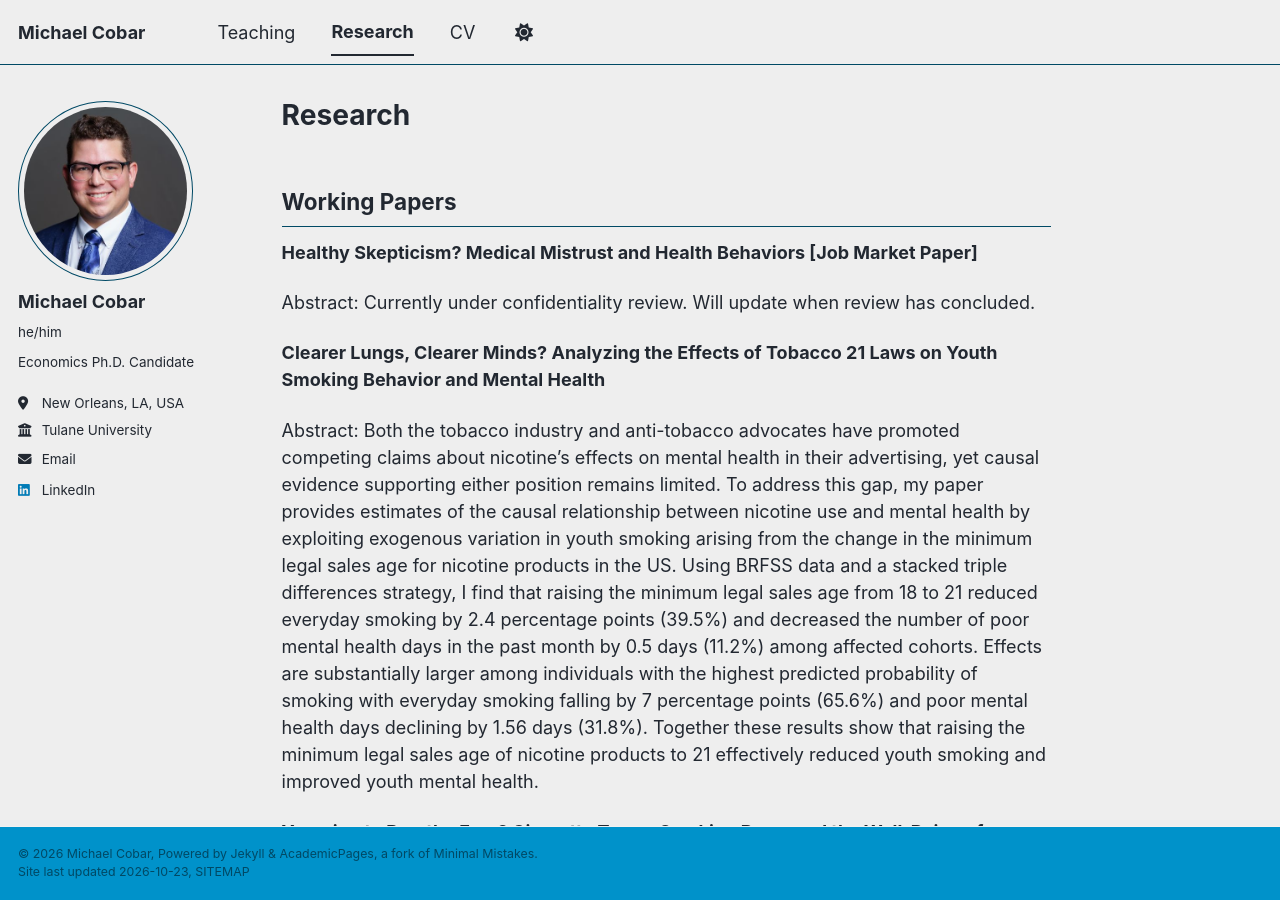
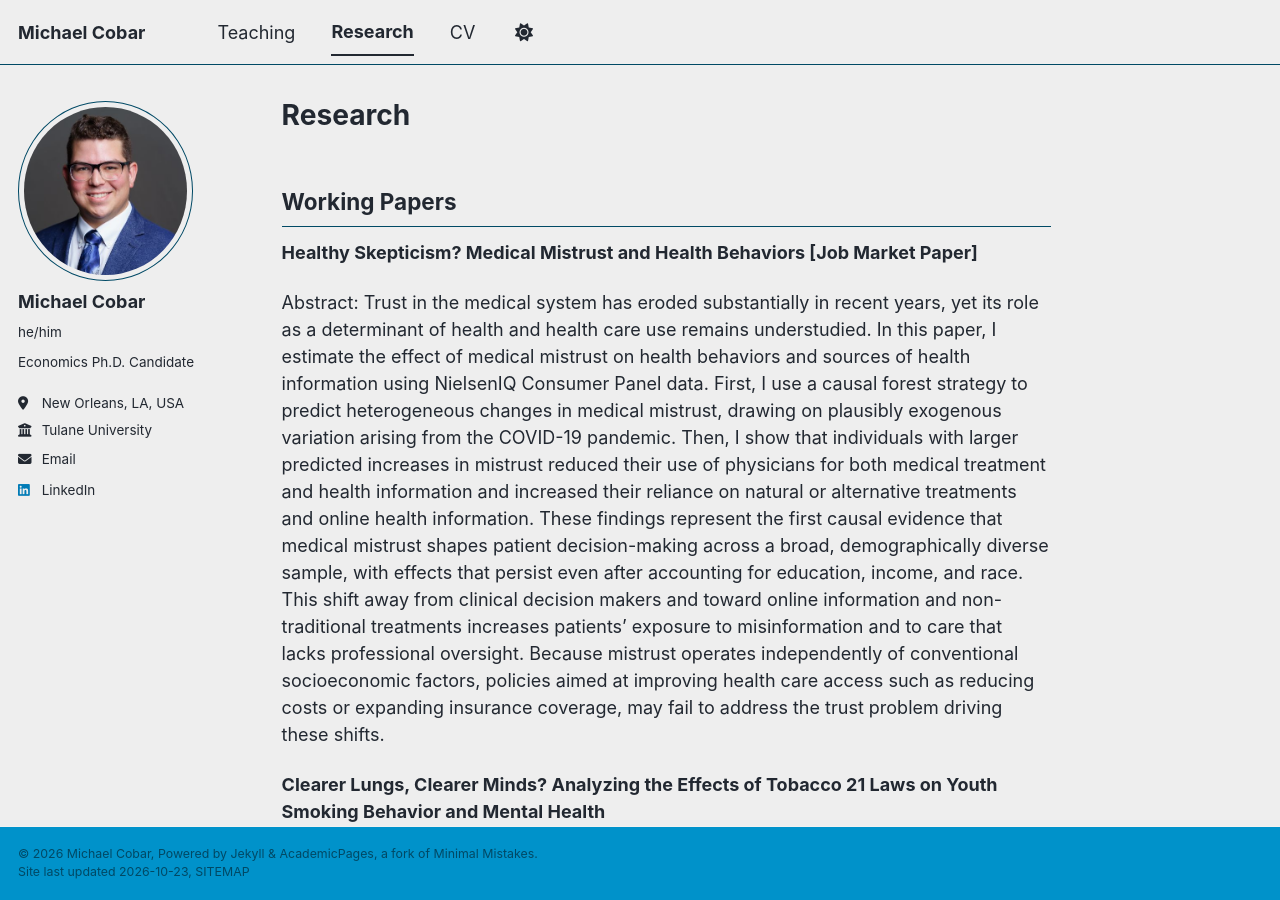
Before and after one commit to MichaelECobar/michaelecobar.github.io, a Jekyll site: the page built from _pages/research.md, in a window 1280 px wide and 900 px high. Built offline with Jekyll 4.4.1, drawn with Linux system fonts in a browser that asks for light colours; a style sheet for code colours, icons or effects is not loaded.

Commit message:
Revise abstract for medical mistrust research paper
Updated the abstract for the job market paper on medical mistrust and health behaviors, providing detailed findings and implications.

```diff
--- a/_pages/research.md
+++ b/_pages/research.md
@@ -6,7 +6,7 @@ author_profile: true
 ## Working Papers
 **Healthy Skepticism? Medical Mistrust and Health Behaviors [Job Market Paper]**
 
-Abstract: Currently under confidentiality review. Will update when review has concluded.
+Abstract: Trust in the medical system has eroded substantially in recent years, yet its role as a determinant of health and health care use remains understudied. In this paper, I estimate the effect of medical mistrust on health behaviors and sources of health information using NielsenIQ Consumer Panel data. First, I use a causal forest strategy to predict heterogeneous changes in medical mistrust, drawing on plausibly exogenous variation arising from the COVID-19 pandemic. Then, I show that individuals with larger predicted increases in mistrust reduced their use of physicians for both medical treatment and health information and increased their reliance on natural or alternative treatments and online health information. These findings represent the first causal evidence that medical mistrust shapes patient decision-making across a broad, demographically diverse sample, with effects that persist even after accounting for education, income, and race. This shift away from clinical decision makers and toward online information and non-traditional treatments increases patients’ exposure to misinformation and to care that lacks professional oversight. Because mistrust operates independently of conventional socioeconomic factors, policies aimed at improving health care access such as reducing costs or expanding insurance coverage, may fail to address the trust problem driving these shifts.
 
 **Clearer Lungs, Clearer Minds? Analyzing the Effects of Tobacco 21 Laws on Youth Smoking Behavior and Mental Health**
 
```
